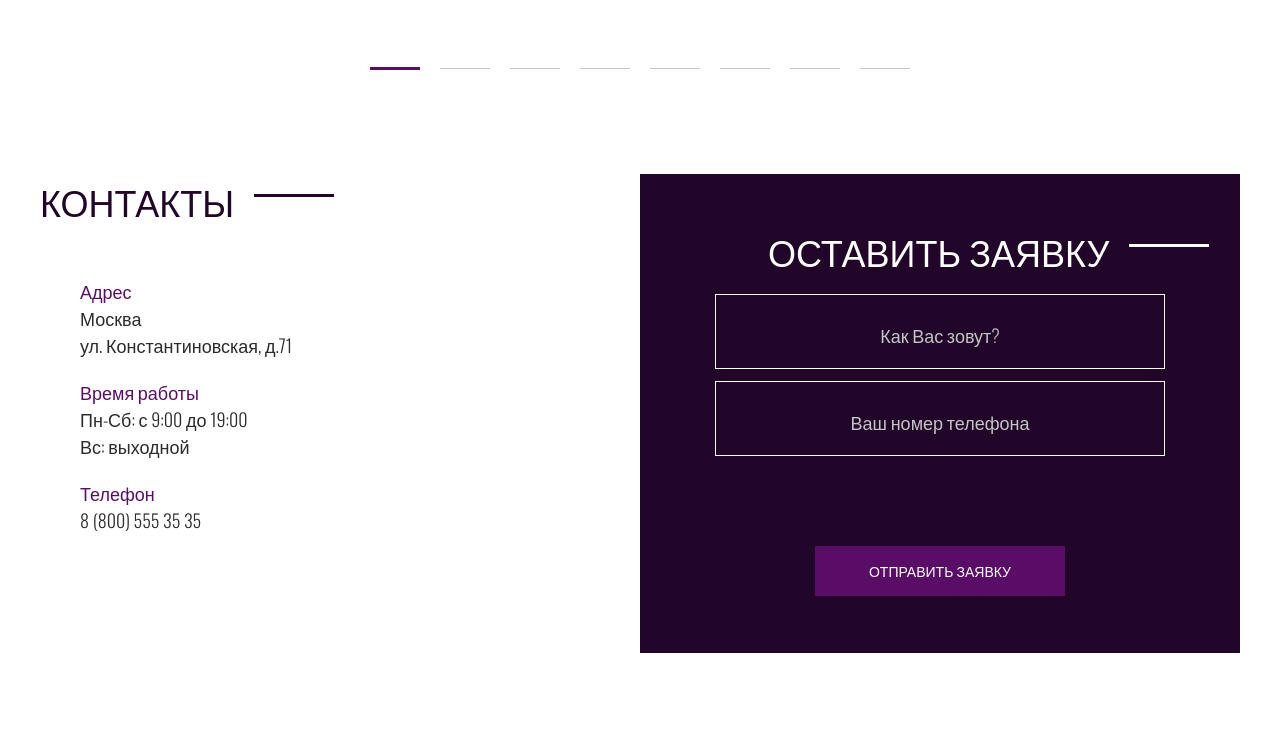
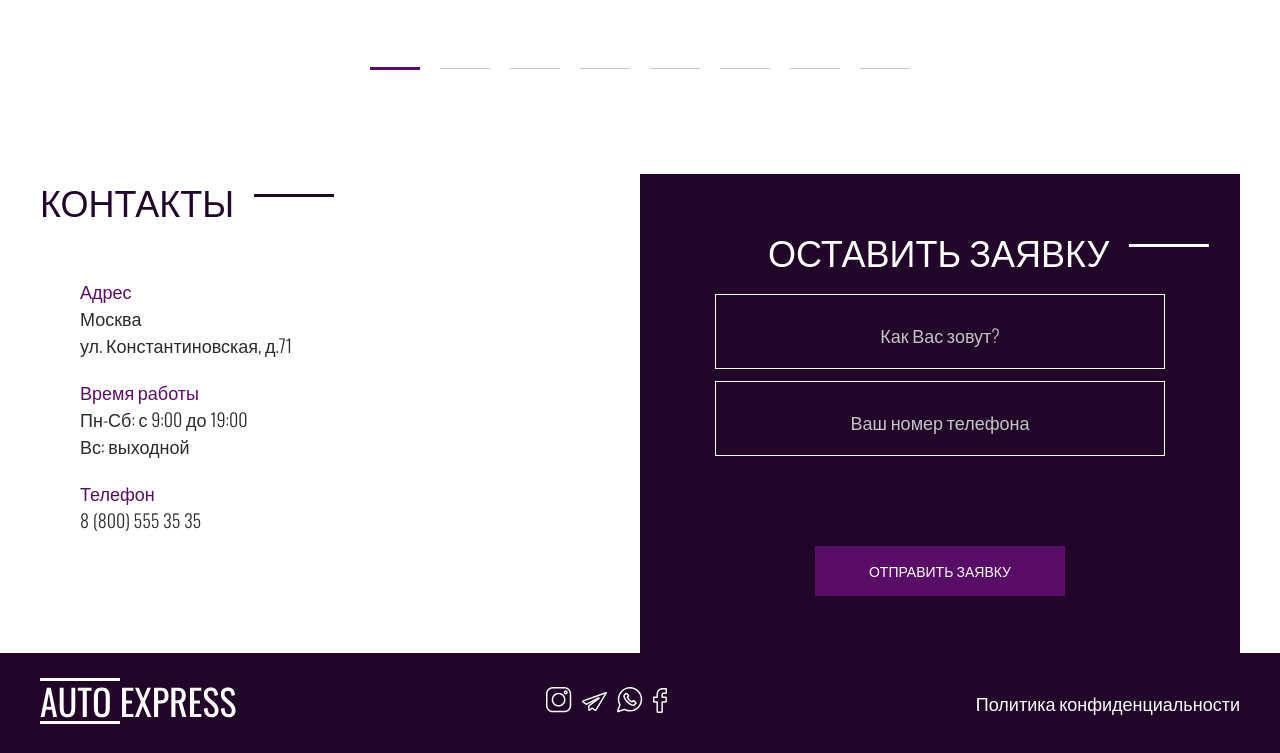
Before and after one commit to goplomah/cars-from-usa, a plain HTML site: page index.html in a window 1280 px wide. Shown: the part 3260-4013 px from the top of the page. Before the commit the page ends 3913 px from the top, so only its background shows below. Drawn offline with nearby package versions, Linux system fonts and the light colour scheme.

Commit message:
feat: сверстать footer

```diff
--- a/css/style.css
+++ b/css/style.css
@@ -88,6 +88,9 @@ a {
 
 .header__social {
     padding: 70px 0 20px 65px;
+}
+
+.social {
     display: flex;
     align-items: center;
     gap: 10px;
@@ -424,3 +427,18 @@ a {
     margin-top: 78px;
     cursor: pointer;
 }
+
+.footer {
+    background-color: #21062A;
+}
+
+.footer__inner {
+    display: flex;
+    justify-content: space-between;
+    align-items: center;
+    height: 100px;
+}
+
+.footer__copy {
+    color: #fff;
+}
--- a/index.html
+++ b/index.html
@@ -25,11 +25,11 @@
         <h2 class="header__subtitle">ЗАКАЖИ СЕБЕ АВТО ИЗ США С ВЫГОДОЙ ДО 40%</h2>
         <p class="header__text">Подбор, покупка, доставка, растаможка, ремонт, оформление по договору</p>
         <a href="#" class="button">КОНСУЛЬТАЦИЯ ЭКСПЕРТА</a>
-        <div class="header__social">
-          <a href="#" class="header__social-link"><img src="images/instagram.svg" alt="иконка инстаграма." class="header__social-img"></a>
-          <a href="#" class="header__social-link"><img src="images/telegram.svg" alt="иконка телеграма." class="header__social-img"></a>
-          <a href="#" class="header__social-link"><img src="images/whatsapp.svg" alt="иконка ватсапа." class="header__social-img"></a>
-          <a href="#" class="header__social-link"><img src="images/facebook.svg" alt="иконка файсбука." class="header__social-img"></a>
+        <div class="social header__social">
+          <a href="#" class="social__link"><img src="images/instagram.svg" alt="иконка инстаграма." class="social__img"></a>
+          <a href="#" class="social__link"><img src="images/telegram.svg" alt="иконка телеграма." class="social__img"></a>
+          <a href="#" class="social__link"><img src="images/whatsapp.svg" alt="иконка ватсапа." class="social__img"></a>
+          <a href="#" class="social__link"><img src="images/facebook.svg" alt="иконка файсбука." class="social__img"></a>
         </div>
         <img src="images/ford-mustang.png" alt="форд мустанг." class="header__image">
       </div>
@@ -201,13 +201,27 @@
         <form class="contacts__form">
           <h2 class="title contacts__title">Оставить заявку</h2>
           <input type="text" class="contacts__input" placeholder="Как Вас зовут?">
-          <input type="text" class="contacts__input" placeholder="Ваш номер телефона">
+          <input type="tel" class="contacts__input" placeholder="Ваш номер телефона">
           <button class="contacts__btn button" type="submit">Отправить заявку</button>
         </form>
       </div>
     </div>
   </srction>
 </main>
+<footer class="footer">
+  <div class="container">
+    <div class="footer__inner">
+      <a href="# " class="logo"><img src="images/logo.svg" alt="лого" class="logo__img"></a>
+      <div class="social">
+        <a href="#" class="social__link"><img src="images/instagram.svg" alt="иконка инстаграма." class="social__img"></a>
+        <a href="#" class="social__link"><img src="images/telegram.svg" alt="иконка телеграма." class="social__img"></a>
+        <a href="#" class="social__link"><img src="images/whatsapp.svg" alt="иконка ватсапа." class="social__img"></a>
+        <a href="#" class="social__link"><img src="images/facebook.svg" alt="иконка файсбука." class="social__img"></a>
+      </div>
+      <a href="#" class="footer__copy">Политика конфиденциальности</a>
+    </div>
+  </div>
+</footer>
   <script src="https://ajax.googleapis.com/ajax/libs/jquery/3.4.1/jquery.min.js"></script>
   <script src="js/slick.min.js"></script>
   <script src="js/jquery.fancybox.min.js"></script>
```
